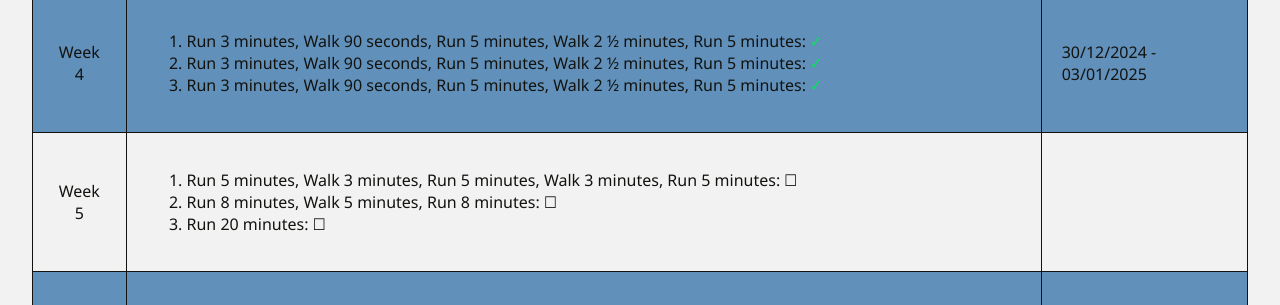
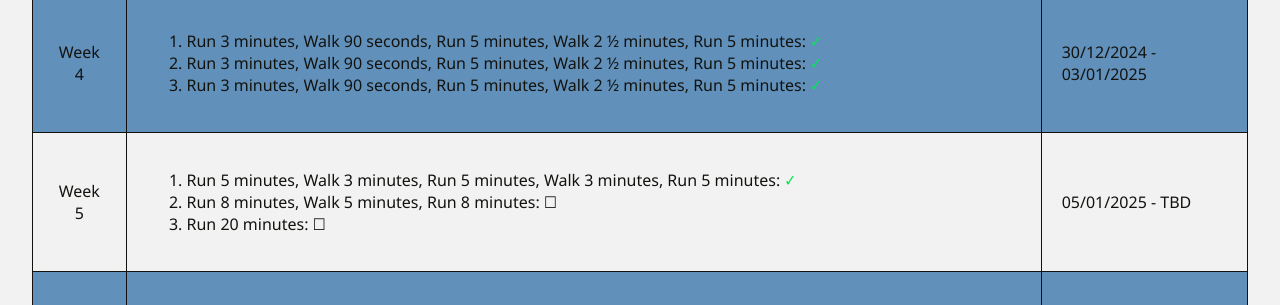
Before and after one commit to JoeSheen/JoeSheen.github.io, an Astro site: page /now in a window 1280 px wide. Shown: the part 920-1225 px from the top of the page. Built offline with nearby package versions, Linux system fonts and the light colour scheme; Astro itself is replaced by a stand-in of ours.

Commit message:
updated running tracker for week 5

```diff
--- a/src/pages/now.astro
+++ b/src/pages/now.astro
@@ -73,12 +73,12 @@ import Navigation from '../components/Navigation.astro';
                         <td class="week">Week 5</td>
                         <td>
                             <ol>
-                                <li>Run 5 minutes, Walk 3 minutes, Run 5 minutes, Walk 3 minutes, Run 5 minutes: <span class="ballot-box">&#x2610;</span></li>
+                                <li>Run 5 minutes, Walk 3 minutes, Run 5 minutes, Walk 3 minutes, Run 5 minutes: <span class="check-mark">&#10003;</span></li>
                                 <li>Run 8 minutes, Walk 5 minutes, Run 8 minutes: <span class="ballot-box">&#x2610;</span></li>
                                 <li>Run 20 minutes: <span class="ballot-box">&#x2610;</span></li>
                             </ol>
                         </td>
-                        <td></td>
+                        <td>05/01/2025 - TBD</td>
                     </tr>
                     <tr>
                         <td class="week">Week 6</td>
```
